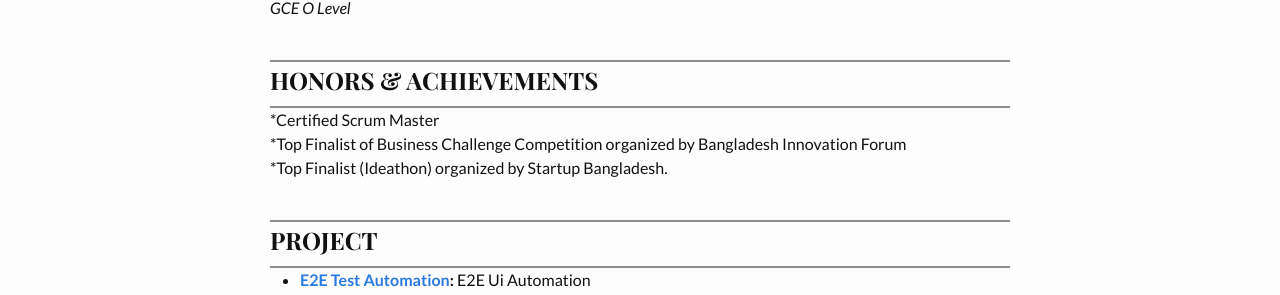
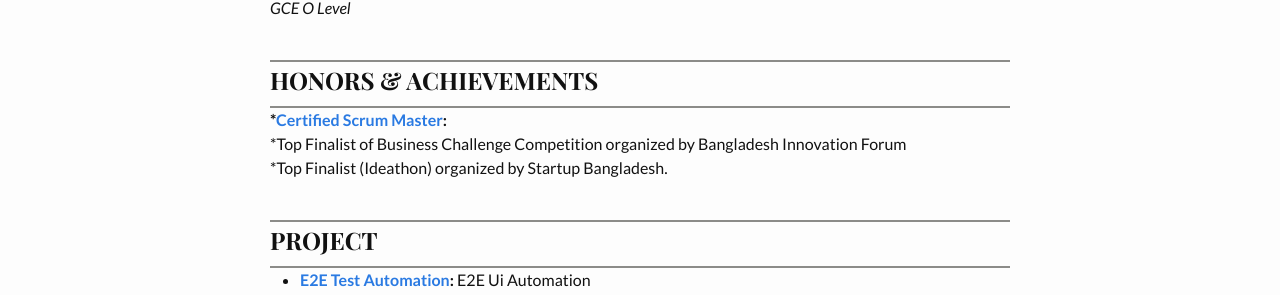
Before and after one commit to ash1814/Ashiqur_Rahman, a Jekyll site: the page built from index.md, in a window 1280 px wide. Shown: the part 1631-1926 px from the top of the page. Built offline with Jekyll 4.4.1, drawn with Linux system fonts in a browser that asks for light colours; some web fonts are replaced; part of the change alters nothing that is shown.

Commit message:
Certification added

```diff
--- a/index.md
+++ b/index.md
@@ -73,7 +73,7 @@ features/improvement of existing features/bug fixes targeting a release
 ---
 ## HONORS & ACHIEVEMENTS
 ---
-*Certified Scrum Master<br />
+***[Certified Scrum Master](https://bcert.me/scaipyhek):**<br />
 *Top Finalist of Business Challenge Competition organized by Bangladesh Innovation Forum<br />
 *Top Finalist (Ideathon) organized by Startup Bangladesh.
 
```
